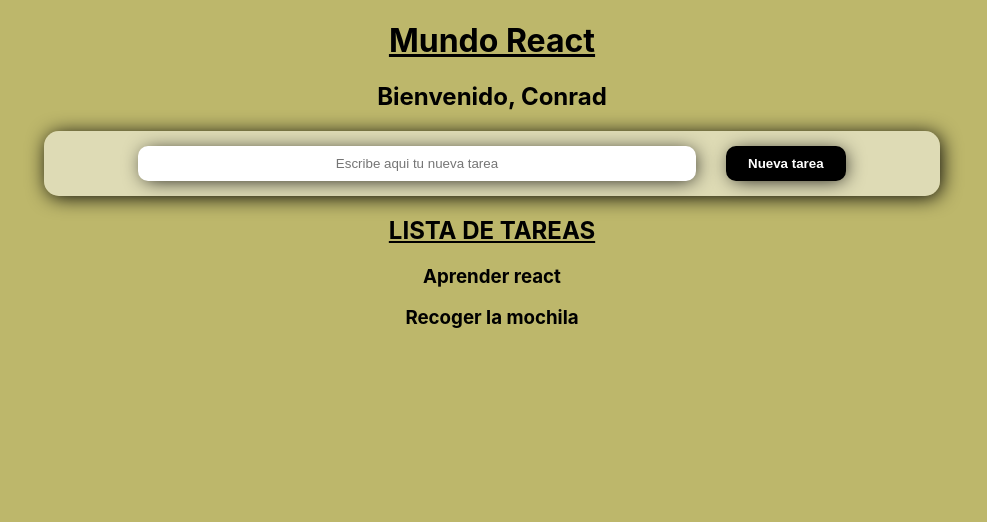
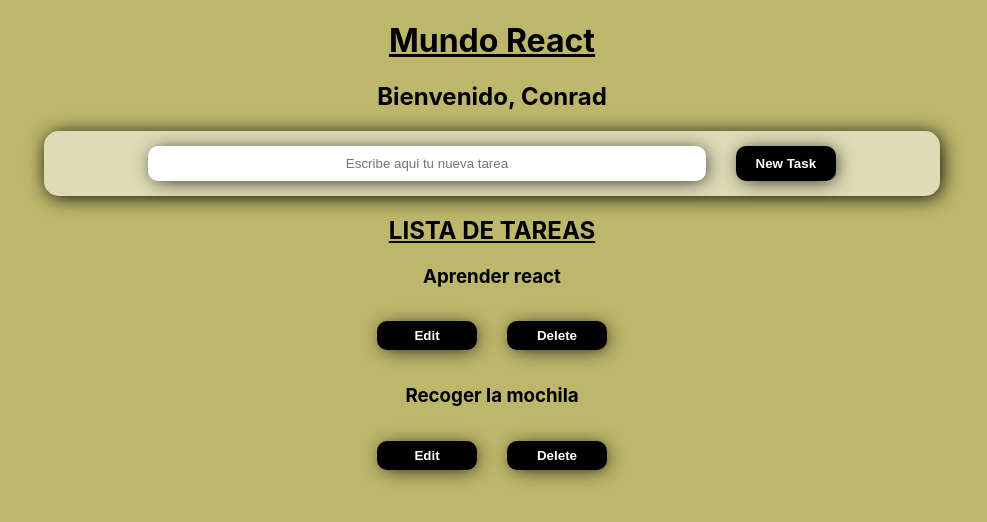
Before and after one commit to ConradMeyer/react, a React (Create React App) app: page / in a window 1280 px wide. Shown: the top 522 px of the page, without its empty margins (148-1135 px from the left). Built offline with nearby package versions, Linux system fonts and the light colour scheme.

Commit message:
delete done

```diff
--- a/src/App.css
+++ b/src/App.css
@@ -27,8 +27,8 @@ form.input {
     padding: 10px;
     box-shadow: 2px 2px 20px -4px black;
   }
-  button {
-    width: 120px;
+  .input button {
+    width: 100px;
     margin: 15px;
     padding: 10px 15px;
     text-decoration: none;
@@ -43,6 +43,25 @@ form.input {
       cursor: pointer;
       transform: scale(1.05);
     }
+
+button {
+  width: 100px;
+  margin: 15px;
+  padding: 7px 15px;
+  text-decoration: none;
+  border-radius: 10px;
+  border: none;
+  background-color: black;
+  color: white;
+  font-weight: bold;
+  box-shadow: 2px 2px 20px -4px black;
+}
+
+/* article {
+  display: flex;
+  justify-content:space-evenly;
+} */
+
 h2.tareas{
   text-decoration: underline;
 }
--- a/src/components/form/form.js
+++ b/src/components/form/form.js
@@ -20,7 +20,7 @@ class Form extends React.Component {
         return (
             <form className="input">
                 <input type="text" name="task" placeholder="Escribe aqui tu nueva tarea" id="input" onChange={this.handleTask} />
-                <button onClick={this.handleNewTask}>Nueva tarea</button>
+                <button onClick={this.handleNewTask}>New Task</button>
             </form>
         )
     }
--- a/src/components/main/main.js
+++ b/src/components/main/main.js
@@ -41,6 +41,12 @@ class Main extends React.Component {
         })
     }
 
+    // editTask = (i, input) => {
+    //     this.setState({
+    //         tasks: tasks[i] = input
+    //     })
+    // }
+
     deleteTask = (i) => {
         let tasks = this.state.tasks.filter((el, index) => index !== i)
         this.setState({
--- a/src/components/tasks/tasks.js
+++ b/src/components/tasks/tasks.js
@@ -12,7 +12,11 @@ class Task extends React.Component {
   render() {
     return (
       <article>
-        <h3 onClick={() => this.props.delete(this.props.index)}>{this.props.task}</h3>
+          <h3>{this.props.task}</h3>
+        <div className="botones">
+          <button onClick={() => this.props.edit(this.props.index)}>Edit</button>
+          <button onClick={() => this.props.delete(this.props.index)}>Delete</button>
+        </div>
       </article>
     )
   }
```
